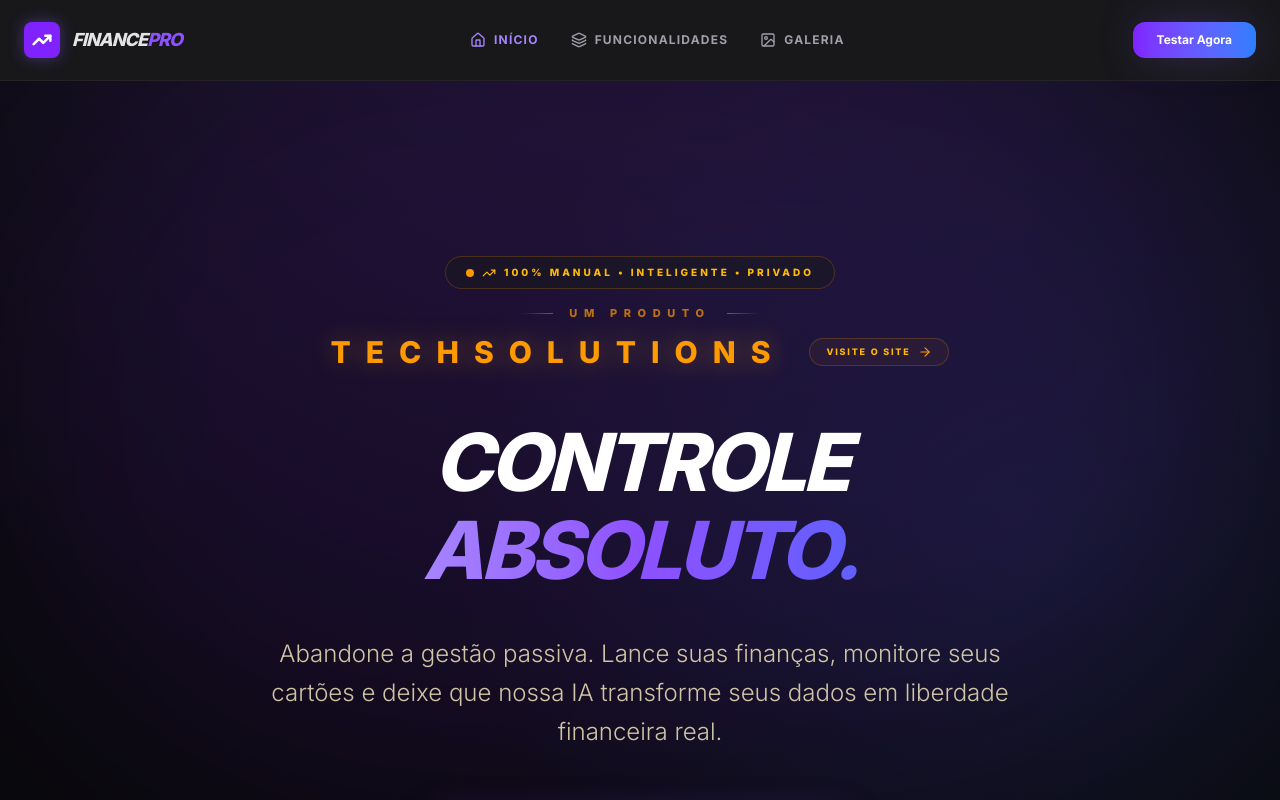
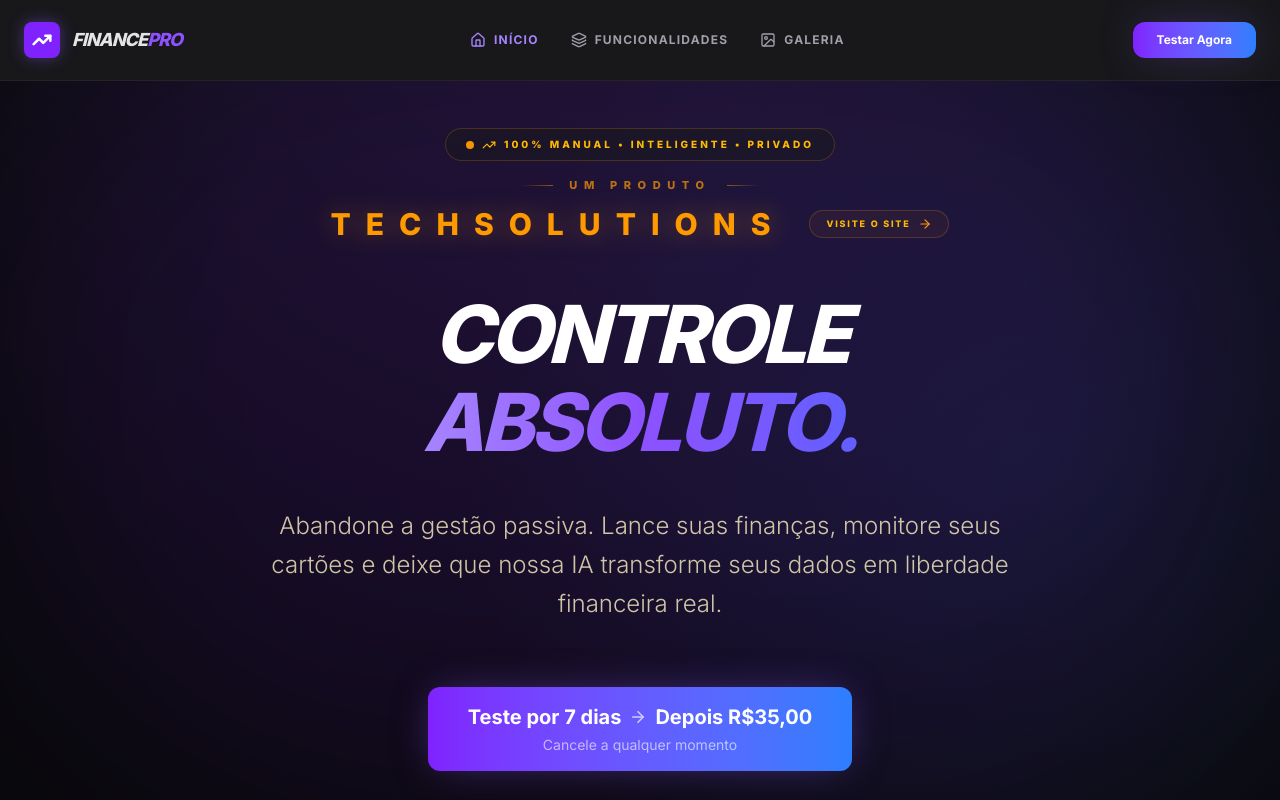
Before and after one commit to abreu64/appfinance, a React (Vite) app: page / in a window 1280 px wide. Shown: the top 800 px of the page. Built offline with nearby package versions, Linux system fonts and the light colour scheme.

Commit message:
: modificando carrosel

```diff
--- a/pages/FeaturesPage.tsx
+++ b/pages/FeaturesPage.tsx
@@ -24,7 +24,7 @@ export const FeaturesPage = () => {
         <div className="bg-zinc-900 min-h-screen animate-fade-in flex flex-col">
             <Navbar onTestNow={openApp} activeSection="features" />
 
-            <div className="pt-32 px-6 flex-grow">
+            <div className="pt-24 px-6 flex-grow">
                 <div className="max-w-7xl mx-auto">
                     <div className="flex flex-col items-center text-center mb-24 gap-8">
                         <div className="max-w-2xl">
--- a/pages/GalleryPage.tsx
+++ b/pages/GalleryPage.tsx
@@ -24,9 +24,9 @@ export const GalleryPage = () => {
                 onTestNow={openApp}
             />
             {/* Added spacer for fixed navbar */}
-            <div className="h-24"></div>
+            <div className="h-20"></div>
 
-            <main className="flex-grow pt-10">
+            <main className="flex-grow pt-4">
                 <FullscreenGallery />
                 <MobileCarousel />
 
--- a/pages/HomePage.tsx
+++ b/pages/HomePage.tsx
@@ -53,7 +53,7 @@ export const HomePage = () => {
             <Navbar onTestNow={openApp} />
 
             {/* Hero Section Premium */}
-            <section className="relative pt-40 md:pt-64 pb-24 px-6 hero-gradient">
+            <section className="relative pt-24 md:pt-32 pb-24 px-6 hero-gradient">
                 <div className="absolute top-0 left-1/2 -translate-x-1/2 w-full h-[800px] bg-violet-600/10 blur-[120px] rounded-full pointer-events-none"></div>
 
                 <div className="max-w-7xl mx-auto text-center relative z-10">
```
